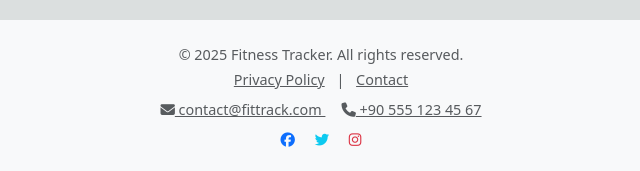
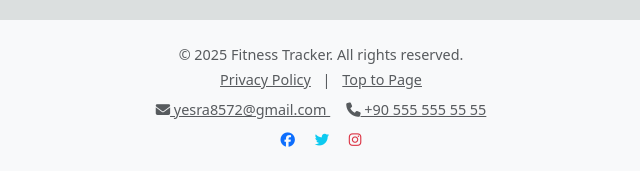
Before and after one commit to Sam-271102/Fitness-Tracker, a plain HTML site: page index.html in a window 1280 px wide. Shown: the part 1844-2015 px from the top of the page, 319-959 px from the left. Drawn offline with nearby package versions, Linux system fonts and the light colour scheme.

Commit message:
Update index.html

```diff
--- a/index.html
+++ b/index.html
@@ -164,16 +164,16 @@
     <!-- Footer Links -->
     <div class="mb-2">
       <a href="#" class="text-muted me-2">Privacy Policy</a> |
-      <a href="#" class="text-muted ms-2">Contact</a>
+      <a href="#" class="text-muted ms-2">Top to Page</a>
     </div>
 
     <!-- Contact Info -->
     <div>
-      <a href="mailto:contact@fittrack.com" class="text-muted me-3">
-        <i class="fa fa-envelope"></i> contact@fittrack.com
+      <a href="mailto:yesra8572@gmail.com" class="text-muted me-3">
+        <i class="fa fa-envelope"></i> yesra8572@gmail.com
       </a>
-      <a href="tel:+905551234567" class="text-muted">
-        <i class="fa fa-phone"></i> +90 555 123 45 67
+      <a href="tel:+905555555555" class="text-muted">
+        <i class="fa fa-phone"></i> +90 555 555 55 55
       </a>
     </div>
 
```
